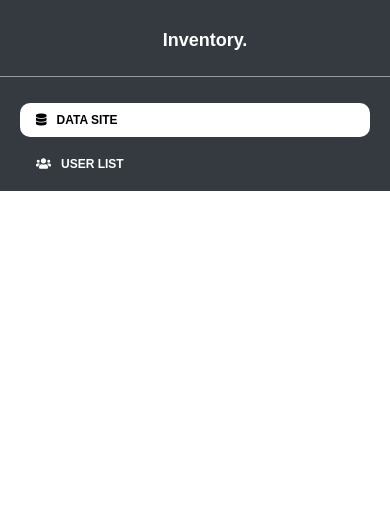
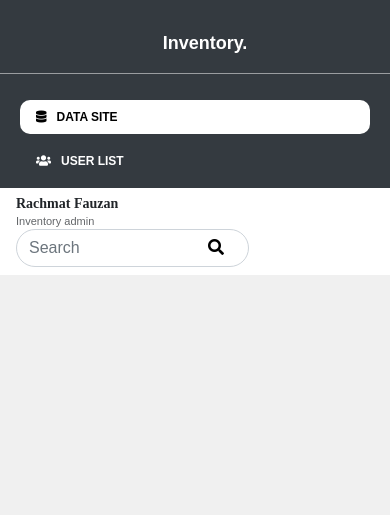
Before and after one commit to rachmatfauzan/tfme-inventory, a PHP site: page /dashboard-admin.html in a window 390 px wide. Shown: the top 515 px of the page. Run offline with PHP 8.4, Linux system fonts and the light colour scheme; some libraries are stand-ins or nearby versions.

Commit message:
Ko cari aja perubahan sendiri ya jogit add .

```diff
--- a/html/css/dashboard-adm.css
+++ b/html/css/dashboard-adm.css
@@ -3,14 +3,16 @@ body{
     margin: 0;
     padding: 0;
     box-sizing: border-box;
+    background-color: rgb(240, 240, 240);
 }
 nav{
-    width: 15%;
     height: 95vh;
     margin: 10px;
+    flex: 1;
+    float: left;
     border-radius: 15px;
 }
-nav a{
+.nav-item a{
     color: white;
     margin-left: 20px;
     margin-right: 20px;
@@ -24,12 +26,17 @@ nav a{
 .nav-item{
     width: 100%;
 }
-nav h1 {
+.brand{
     margin-left: 20px;
     margin-top: 30px;
     color: white;
     font-weight: bold;
     font-size: 18px;
+    text-decoration: none;
+}
+.brand:hover{
+    text-decoration: none;
+    color: white;
 }
 hr{
     width: 100%;
@@ -37,7 +44,7 @@ hr{
     background-color: black;
     border-color: white;
 }
-nav a:hover{
+.nav-item a:hover{
     background-color: salmon;
     opacity: 0.7;
     color: black;
@@ -46,19 +53,25 @@ nav .active{
     background-color: white;
     color: black;
 }
+nav .active:hover{
+    background-color: white;
+}
 nav a i{
     margin-right: 10px;
 }
 
 /* Responsive sidebar */
 @media screen and (max-width:900px){
+    .grid{
+        flex-direction: column;
+    }
     nav {
         width: 100%;
         margin: auto;
         height: 40%;
         border-radius: 0;
     }
-    nav h1{
+    .brand{
         text-align: center;
     }
     .nav-item a{
@@ -66,6 +79,95 @@ nav a i{
         margin-bottom: 10px;
     }
 }
+/* Header Search */
+.konten{
+    float: left;
+    width: 100%;
+    flex: 5;
+    margin-right: 10px;
+}
+.grid {
+    display: flex;
+}
+
+.navbar {
+    background-color: white;
+    margin-top: 10px;
+    border-radius: 15px;
+}
+
+.search{
+    position: relative;
+    display: flex;
+    align-items: center;
+}
+.search input{
+    border-radius: 20px;
+}
+.search button {
+    border: none;
+    padding: 5px;
+    outline: none;
+    cursor: pointer ;
+    background: transparent;
+    position: absolute;
+    right: 0;
+    transform: translate(-20px,0);
+}
+.search button:hover{
+    color: salmon;
+}
+
+.profile{
+    width: 25rem;
+    display: flex;
+    align-items: center;
+}
+.profile-name h5{
+    margin: 0;
+    font-family: montserrat;
+    font-weight: bold;
+    font-size: 16px;
+}
+.profile-name p{
+    margin: 0;
+    font-size: 12px;
+    font-weight: 200;
+    opacity: 0.7;
+}
+
+.wrapper-image {
+    overflow: hidden;
+    margin: 10px;
+    width: 150px;
+  }
+
+.wrapper-image img {
+    display: block;
+    width: 100%;
+}
+@media screen and (max-width:900px){
+    .navbar{
+        margin: 0;
+        border-radius: 0;
+    }
+    .profile h5{
+        font-size: 14px;
+    }
+    .profile p{
+        font-size: 11px;
+    }
+    .profile{
+        width: 10rem;
+    }
+    .wrapper-image{
+        display: none;
+        height: 0;
+        width: 0;
+    }
+
+}
+
 
 /* Copyright */
 .copyright{
--- a/html/dashboard-admin.html
+++ b/html/dashboard-admin.html
@@ -15,20 +15,46 @@
 
     <!-- Link CDN font-awesome  -->
     <link rel="stylesheet" href="https://cdnjs.cloudflare.com/ajax/libs/font-awesome/5.14.0/css/all.min.css">
+
+    <link rel="icon" href="../image/TFME.jpg">
     <title>Dashboard Inventory</title>
 </head>
 
 <body>
 
+    <div class="grid">
+        <!-- start navigasi -->
         <nav class="nav flex-column navbar-expand-lg bg-dark">
-        <h1>Inventory.</h1>
+            <a class="brand" href="#">Inventory.</a>
             <hr>
             <div class="nav-item">
                 <a class="nav-link active" href="#"><i class="fas fa-database"></i>Data Site</a>
                 <a class="nav-link" href="#"><i class="fas fa-users"></i>User List</a>
             </div>
         </nav>
+        <!-- End navigasi -->
 
+        <!-- start header -->
+        <div class="konten">
+            <div class="navbar justify-content-between">
+                <div class="profile">
+                    <div class="wrapper-image">
+                        <img src="../image/profile.png" alt="">
+                    </div>
+                    <div class="profile-name">
+                        <h5>Rachmat Fauzan</h5>
+                        <p>Inventory admin</p>
+                    </div>
+                </div>
+                <form class="form-inline">
+                    <div class="search">
+                        <input class="form-control mr-sm-2" type="search" placeholder="Search" aria-label="Search">
+                        <button><i class="fas fa-search"></i></button>
+                    </div>
+                </form>
+            </div>
+        </div>
+    </div>
 
 
 
@@ -37,6 +63,7 @@
     <div class="copyright">
         <small class="text-white text-muted">&copy;Copyright TFME polibatam 2020 &bull; All reserved</small>
     </div>
+
 
 
     <!-- Optional JavaScript -->
```
Also changed, not shown: adobeXD/bahan/gambar/company.jpg (added), adobeXD/bahan/gambar/inventory.jpg (added), image/profile.png (added), 1 other file. Lines whose indentation alone changed are shown as unchanged.
